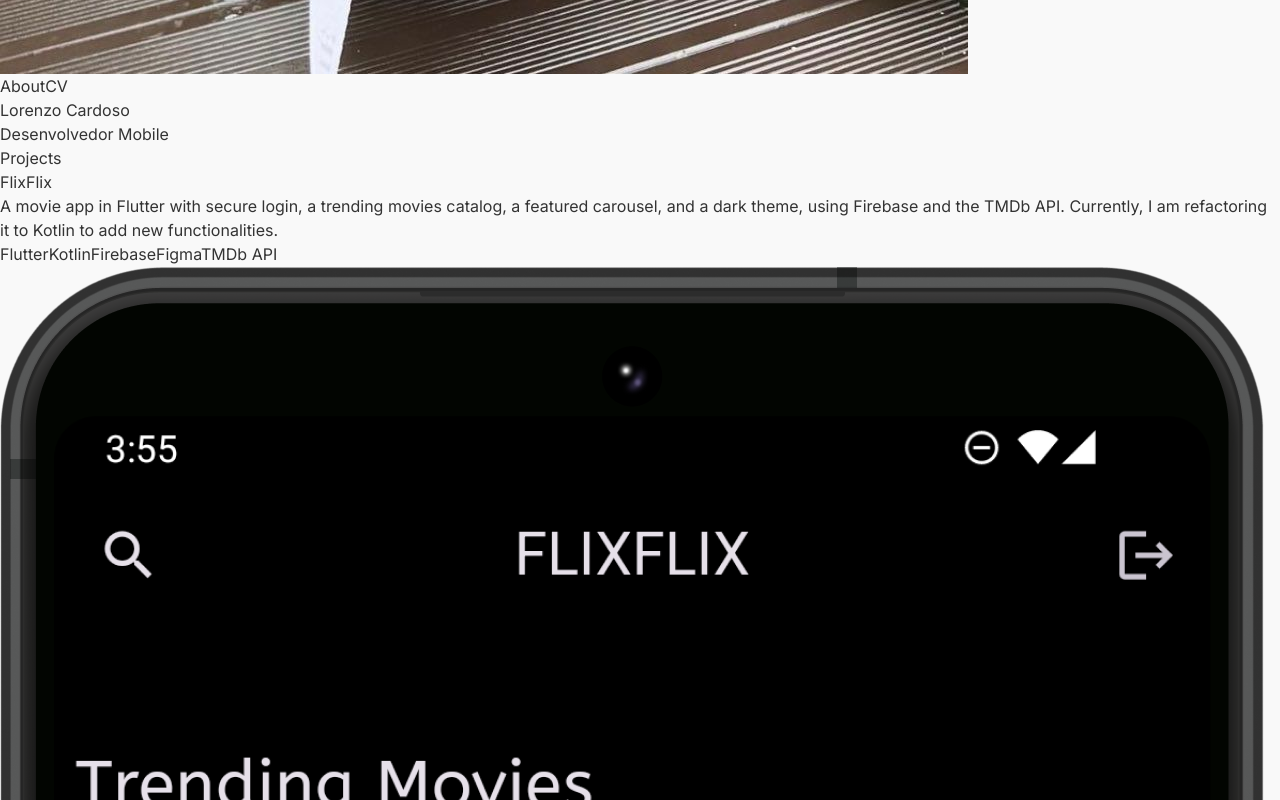
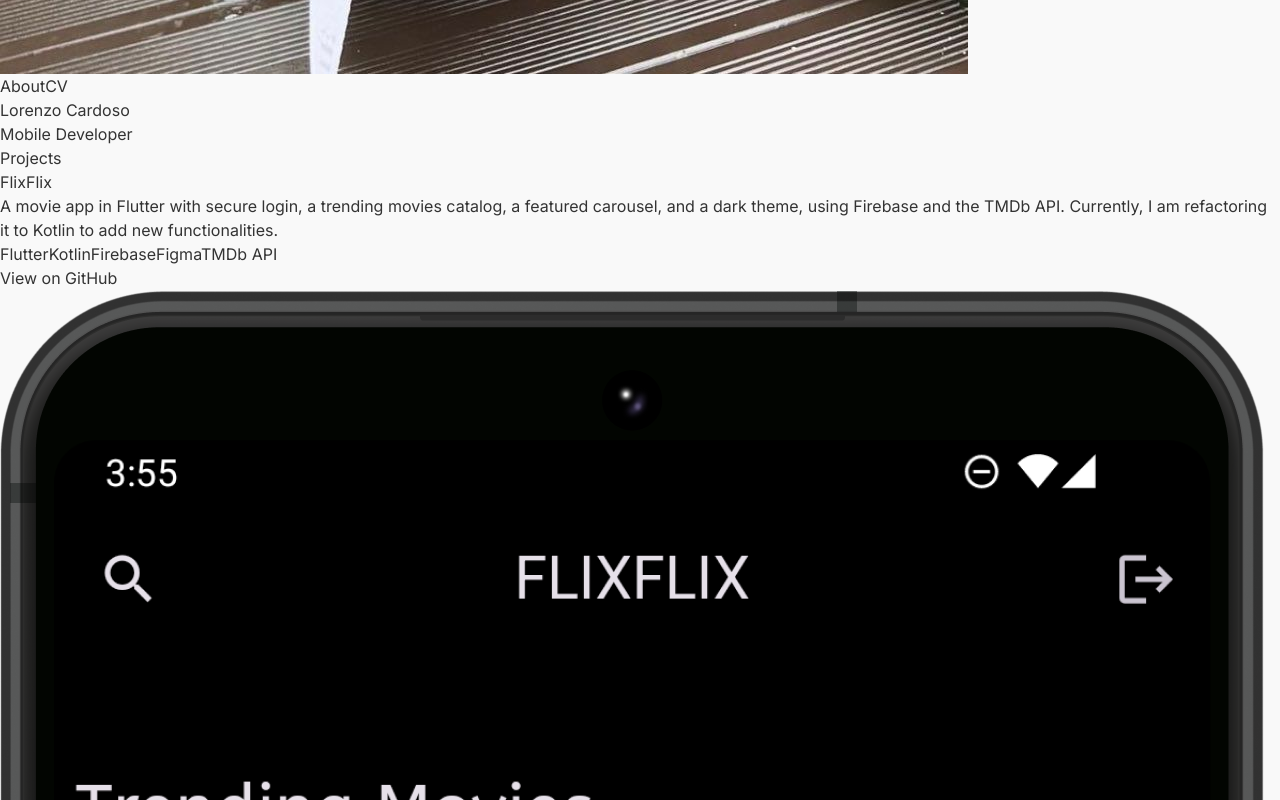
Before and after one commit to llorenzocardoso/portfolio, a React (Vite) app in the folder react-portfolio/: page / in a window 1280 px wide. Shown: the part 880-1680 px from the top of the page. Built offline with nearby package versions, Linux system fonts and the light colour scheme.

Commit message:
update 2024-09-02

```diff
--- a/react-portfolio/src/components/About.jsx
+++ b/react-portfolio/src/components/About.jsx
@@ -17,7 +17,7 @@
             <h1 className="mb-6 text-left text-3xl md:text-4xl font-semibold text-gray-900">Lorenzo</h1>
             <p
               className="text-left text-gray-500 font-extralight text-md md:text-lg mb-10">
-              I am a student in the undergraduate program of Systems Analysis and Development, currently in the 6th semester. I have knowledge in Kotlin, Flutter, Java, Python, PHP, C#, and databases such as MySQL and MongoDB.
+              I’m currently pursuing a degree in Systems Analysis and Development, and I’m in the 6th semester. I have knowledge in Kotlin, Flutter, Java, Python, PHP, C#, and databases such as MySQL and MongoDB.
             </p>
 
             <div className="py-4">
@@ -43,7 +43,10 @@
                     transition={{ duration: 0.5 }}
                     className="mt-3 text-gray-700"
                   >
-                    Adicionar detalhes sobre meu background.
+                    My name is Lorenzo, I’m 20 years old, and I’m from Arroio do Sal, RS, where I still live today. Since childhood, I’ve always had a passion for technology, and after finishing high school, I decided to pursue a degree in Systems Analysis and Development.
+                    <br />
+                    <br />
+                    Throughout my academic journey, I developed a deeper interest in Mobile development, especially in creating apps with clean and minimalist designs!
                   </motion.div>
                 )}
               </AnimatePresence>
@@ -72,7 +75,10 @@
                     transition={{ duration: 0.5 }}
                     className="mt-3 text-gray-700"
                   >
-                    Adicionar detalhes sobre as coisas que amo.
+                    I am passionate about many things that make my day-to-day life more joyful. I enjoy playing online with my friends and love the company of my pets — I have 8 cats, 5 dogs, and a tortoise named Lola. My family and my girlfriend are essential to me, and traveling is something I really enjoy.
+                    <br />
+                    <br />
+                    I also love a good ice cream, watching movies, series, and live streams. I am into photography, skateboarding, playing sports, and many other activities!
                   </motion.div>
                 )}
               </AnimatePresence>
--- a/react-portfolio/src/components/Contact.jsx
+++ b/react-portfolio/src/components/Contact.jsx
@@ -20,9 +20,12 @@
         <div className="flex flex-col text-left lg:w-1/3 lg:justify-start mb-10 lg:mb-0">
           <h3 className="text-xs uppercase tracking-wider text-gray-600 font-semibold mb-2">Projects</h3>
           <div className="flex flex-col space-y-2">
-            <p className="text-sm text-gray-800 font-bold">Project 1</p>
-            <p className="text-sm text-gray-800 font-bold">Project 2</p>
-            <p className="text-sm text-gray-800 font-bold">project 3</p>
+            <a href="#1" className="text-sm text-gray-800 font-bold hover:text-blue-500">
+              Project 1
+            </a>
+            <a href="#2" className="text-sm text-gray-800 font-bold hover:text-blue-500">
+              Project 2
+            </a>
           </div>
         </div>
 
--- a/react-portfolio/src/components/Hero.jsx
+++ b/react-portfolio/src/components/Hero.jsx
@@ -27,7 +27,7 @@
                     animate="visible"
                     className="text-2xl tracking-tight text-gray-400 text-center"
                 >
-                    Desenvolvedor Mobile
+                    Mobile Developer
                 </motion.span>
             </div>
         </div>
--- a/react-portfolio/src/components/Projects.jsx
+++ b/react-portfolio/src/components/Projects.jsx
@@ -28,6 +28,7 @@
       {PROJECTS.map((project, index) => (
         <motion.div
           key={index}
+          id={project.id}
           animate={hasAnimated ? { opacity: 1, y: 0 } : {}}
           initial={{ opacity: 0, y: 50 }}
           transition={{ duration: 0.6 }}
@@ -45,6 +46,7 @@
                   </span>
                 ))}
               </div>
+              <a href={project.project_url} target="_blank" rel="noopener noreferrer" className="bg-zinc-900 text-white px-4 py-2 rounded">View on GitHub</a>
             </div>
             <div className="md:w-1/2 flex flex-col md:flex-row justify-center h-full">
               <div className="p-2 w-full max-w-4xl h-auto flex flex-col md:flex-row justify-center items-center gap-4">
--- a/react-portfolio/src/constants/index.js
+++ b/react-portfolio/src/constants/index.js
@@ -1,27 +1,50 @@
 import project1 from "../assets/projects/project-1.png";
 import project2 from "../assets/projects/project-2.png";
 import project2Secondary from "../assets/projects/project-2-secondary.png";
-import project1Secondary from "../assets/projects/project-1-secondary.jpg"; // Nova imagem
-
-export const HERO_CONTENT = `I am a passionate full stack developer with a knack for crafting robust and scalable web applications. With 5 years of hands-on experience, I have honed my skills in front-end technologies like React and Next.js, as well as back-end technologies like Node.js, MySQL, PostgreSQL, and MongoDB. My goal is to leverage my expertise to create innovative solutions that drive business growth and deliver exceptional user experiences.`;
-
-export const ABOUT_TEXT = `Sou o Lorenzo, sou estudante do curso superior de Análise e Desenvolvimento de Sistemas, atualmente no 6º semestre. Possuo conhecimentos em Kotlin, Flutter, Java, Python, PHP, C# e também em Banco de Dados, adquiridos através de projetos da faculdade. Estou sempre disposto e preparado para aprender mais e enfrentar novos desafios. Espero encontrar uma empresa que me permita crescer e desenvolver minhas habilidades profissionais.`;
+import project1Secondary from "../assets/projects/project-1-secondary.jpg";
 
 export const PROJECTS = [
   {
+    id: 1,
     title: "FlixFlix",
+    project_url: "https://github.com/llorenzocardoso/projects/tree/main/movie-app/flutter/app_filmes",
     image: project1,
-    secondaryImage: project1Secondary, // Adicionando a segunda imagem
+    secondaryImage: project1Secondary,
     description:
       "A movie app in Flutter with secure login, a trending movies catalog, a featured carousel, and a dark theme, using Firebase and the TMDb API. Currently, I am refactoring it to Kotlin to add new functionalities.",
     technologies: ["Flutter", "Kotlin", "Firebase", "Figma", "TMDb API"],
   },
   {
+    id: 2,
     title: "Weather App",
+    project_url: "https://github.com/llorenzocardoso/projects/tree/main/weather_app_flutter/weather_app",
     image: project2,
-    secondaryImage: project2Secondary, // Adicionando a segunda imagem
+    secondaryImage: project2Secondary,
     description:
       "A weather app in Flutter with real-time data from the OpenWeatherMap API. The app allows users to search for the weather in multiple cities, displays data such as temperature and humidity, and features intuitive animations and an adjustable night mode. It also includes geolocation to dynamically show the local weather.",
     technologies: ["Flutter", "Dart", "Geolocator", "Lottie", "OpenWeatherMap API"],
   },
 ];
+
+export const PROJETOS = [
+  {
+    id: 1,
+    title: "FlixFlix",
+    project_url: "https://github.com/llorenzocardoso/projects/tree/main/movie-app/flutter/app_filmes",
+    image: project1,
+    secondaryImage: project1Secondary,
+    description:
+      "A movie app in Flutter with secure login, a trending movies catalog, a featured carousel, and a dark theme, using Firebase and the TMDb API. Currently, I am refactoring it to Kotlin to add new functionalities.",
+    technologies: ["Flutter", "Kotlin", "Firebase", "Figma", "TMDb API"],
+  },
+  {
+    id: 2,
+    title: "Weather App",
+    project_url: "https://github.com/llorenzocardoso/projects/tree/main/weather_app_flutter/weather_app",
+    image: project2,
+    secondaryImage: project2Secondary,
+    description:
+      "A weather app in Flutter with real-time data from the OpenWeatherMap API. The app allows users to search for the weather in multiple cities, displays data such as temperature and humidity, and features intuitive animations and an adjustable night mode. It also includes geolocation to dynamically show the local weather.",
+    technologies: ["Flutter", "Dart", "Geolocator", "Lottie", "OpenWeatherMap API"],
+  },
+];
--- a/react-portfolio/src/index.css
+++ b/react-portfolio/src/index.css
@@ -16,3 +16,7 @@
     color: #000; /* Texto de seleção escuro */
   }
 }
+
+html {
+  scroll-behavior: smooth;
+}
```
